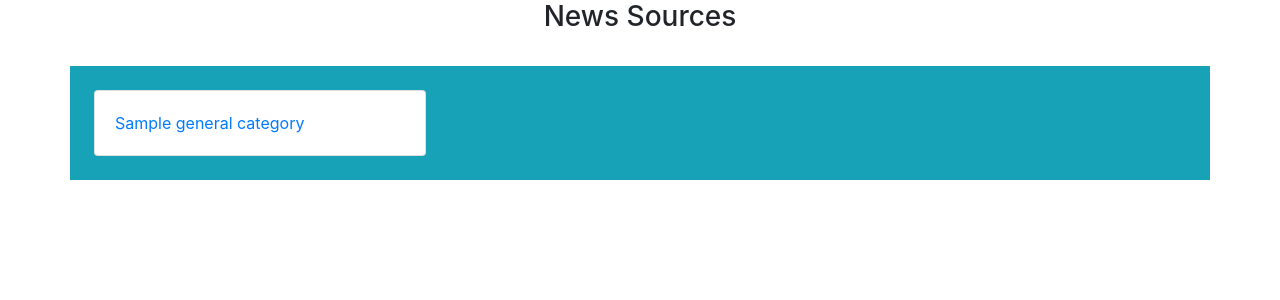
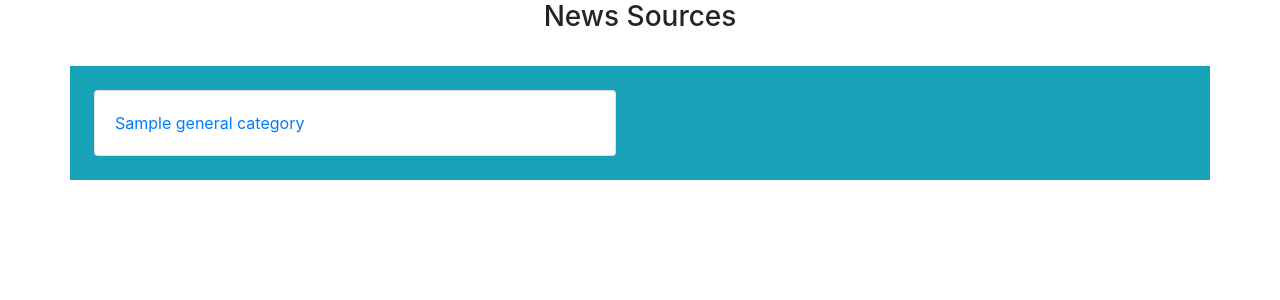
Before and after one commit to andiwoedwin/News-Brief, a Flask app: template app/templates/index.html in a window 1280 px wide. Shown: the part 128-428 px from the top of the page. Run offline with Flask 2, Linux system fonts and the light colour scheme; the template is opened without the code that fills it: most values are stand-ins (such as "Sample title", 1, 10 or a date in 2020); some libraries are stand-ins or nearby versions.

Commit message:
add control blocks

```diff
--- a/app/templates/index.html
+++ b/app/templates/index.html
@@ -25,7 +25,7 @@
           <br>
           <div class="row bg-info">
             {% for general_category in general %}
-            <div class="col-sm-4 p-4">
+            <div class="col-sm-6 p-4">
               <div class="card">
                 <div class="card-body">
                   <a href="/newsarticle/{{general_category.id}}" style="width: 20rem;">
```
